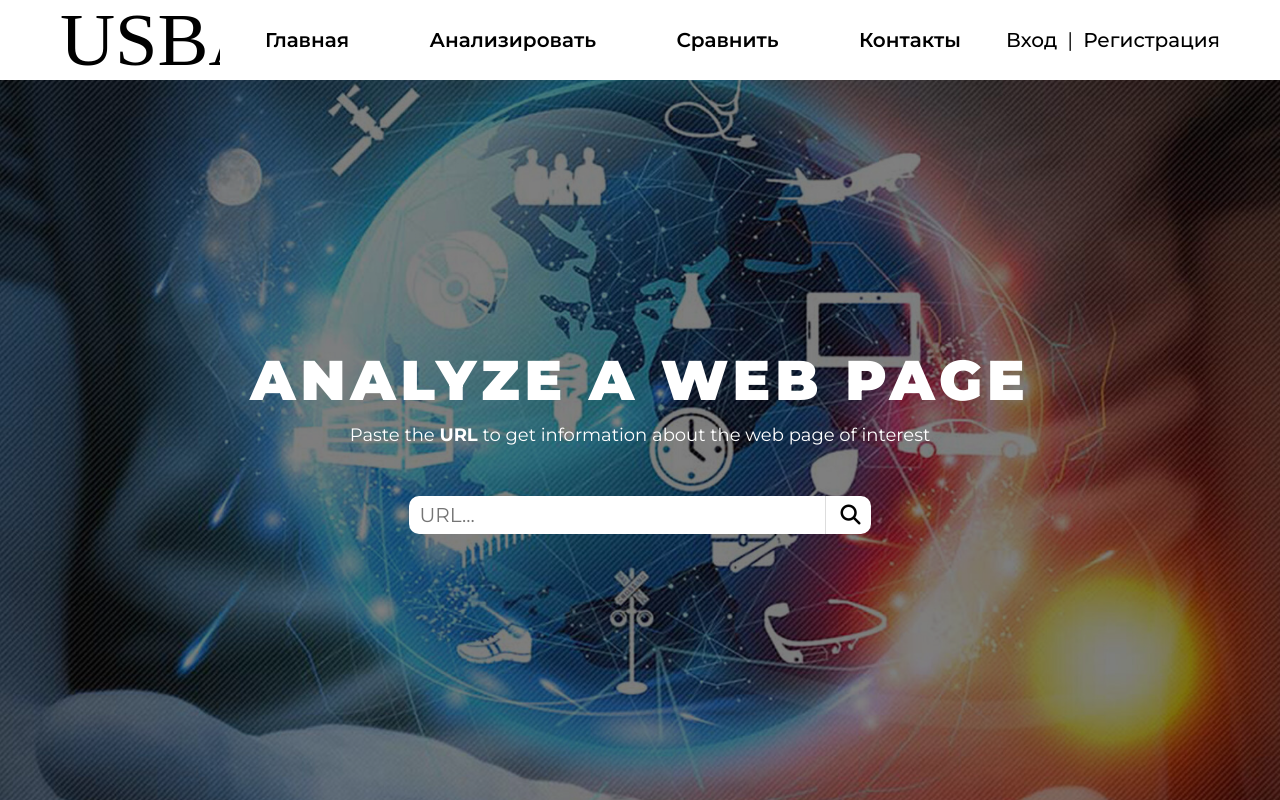
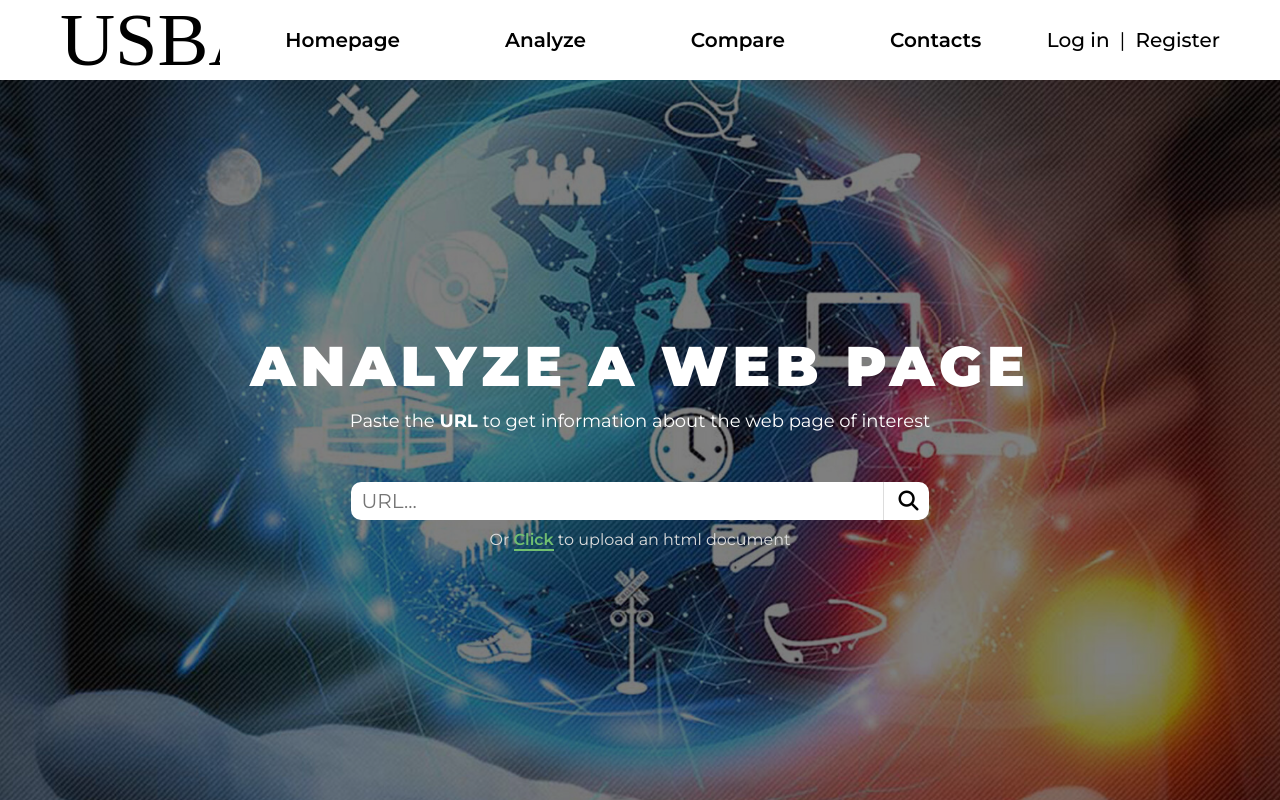
Before and after one commit to USB-am/QualifyingWork, a Django app: page /analysis/ in a window 1280 px wide. Run offline with Django 3.2, Linux system fonts and the light colour scheme; some libraries are stand-ins or nearby versions.

Commit message:
Updated analysis template

```diff
--- a/analysis/views.py
+++ b/analysis/views.py
@@ -15,7 +15,7 @@ class AnalysisView(FormView):
 	def get_context_data(self, **kwargs):
 		context = super().get_context_data(**kwargs)
 
-		context['title'] = 'AnalysisView'
+		context['title'] = 'Analyze a web page - USBAM'
 
 		return context
 
--- a/static/css/analysis/analysis.css
+++ b/static/css/analysis/analysis.css
@@ -31,7 +31,7 @@ form {
 	text-align: center;
 }
 input[type="text"] {
-	width: 35%;
+	width: 45%;
 	font-size: 20px;
 	padding: 7px 0;
 	border-radius: 10px 0px 0px 10px;
@@ -45,4 +45,26 @@ input[type="text"] {
 	border-radius: 0 10px 10px 0;
 	border-left: 1px solid #ddd;
 	padding: 0 10px 0 15px;
+	cursor: pointer;
+	transition: .3s;
 }
+.submit-btn:hover {
+	transition: .3s;
+	background: #ddd;
+}
+.upload-file__text {
+	margin-top: 10px;
+	text-align: center;
+	font-size: 16px;
+	color: #ddd;
+}
+.upload-file__click {
+	font-weight: 600;
+	color: #70be70;
+	border-bottom: 2px solid #70be70;
+	cursor: pointer;
+}
+.upload-file__click:hover {
+	color: lightgreen;
+	border-bottom: 2px solid lightgreen;
+}
--- a/templates/analysis/analysis.html
+++ b/templates/analysis/analysis.html
@@ -3,11 +3,7 @@
 {% load static %}
 
 {% block title %}
-	{% if title %}
-		<title>{{ title }}</title>
-	{% else %}
-		<title>Page has not title text</title>
-	{% endif %}
+	<title>{{ title }}</title>
 	<link rel="stylesheet" href="{% static 'css/analysis/analysis.css' %}">
 {% endblock %}
 
@@ -21,12 +17,13 @@
 				{% for field in form %}
 					{{ field }}
 				{% endfor %}
-				<!-- <i class="gg-search"></i> -->
 				<button class="submit-btn">
 					<i class="fa-sharp fa-solid fa-magnifying-glass"></i>
 				</button>
-
 			</form>
+			<p class="upload-file__text">
+				Or <span class="upload-file__click">Click</span> to upload an html document
+			</p>
 		</div>
 	</div>
 {% endblock %}
--- a/templates/base.html
+++ b/templates/base.html
@@ -24,14 +24,14 @@
 		</div>
 		<div class="navigation">
 			<nav>
-				<a class="nav__item" href="{% url 'index' %}">Главная</a>
-				<a class="nav__item" href="{% url 'analysis' %}">Анализировать</a>
-				<a class="nav__item" href=#>Сравнить</a>
-				<a class="nav__item" href=#>Контакты</a>
+				<a class="nav__item" href="{% url 'index' %}">Homepage</a>
+				<a class="nav__item" href="{% url 'analysis' %}">Analyze</a>
+				<a class="nav__item" href=#>Compare</a>
+				<a class="nav__item" href=#>Contacts</a>
 			</nav>
 		</div>
 		<div class="auth-container">
-			<a class="auth__item" href=#>Вход</a> | <a class="auth__item" href=#>Регистрация</a>
+			<a class="auth__item" href=#>Log in</a> | <a class="auth__item" href=#>Register</a>
 		</div>
 	</header>
 	{% block content %}
```
